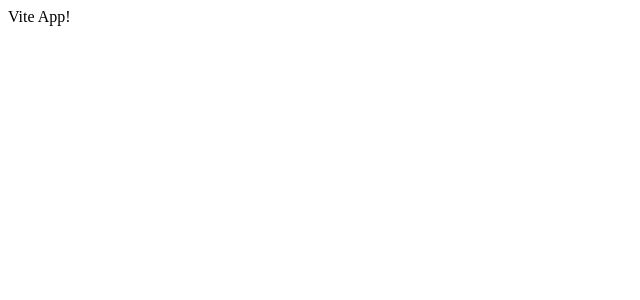
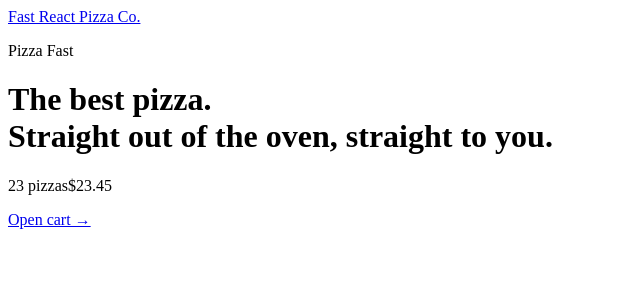
Before and after one commit to devalmazbek/react-fast-pizza, a React (Vite) app: page / in a window 1280 px wide. Shown: the top 300 px of the page, without its empty margins (0-640 px from the left). Built offline with nearby package versions, Linux system fonts and the light colour scheme.

Commit message:
implementation App layout, header component, menu loader

```diff
--- a/package.json
+++ b/package.json
@@ -11,7 +11,8 @@
   },
   "dependencies": {
     "react": "^18.2.0",
-    "react-dom": "^18.2.0"
+    "react-dom": "^18.2.0",
+    "react-router-dom": "^6.28.0"
   },
   "devDependencies": {
     "@types/react": "^18.2.15",
--- a/src/App.jsx
+++ b/src/App.jsx
@@ -1,8 +1,47 @@
 import React from 'react'
+import { createBrowserRouter, RouterProvider } from 'react-router-dom';
+
+import Home from './ui/Home';
+import Menu, {loader as menuLoader} from './features/menu/Menu';
+import Cart from './features/cart/Cart';
+import CreateOrder from './features/order/CreateOrder';
+import Order from './features/order/Order';
+import AppLayout from './ui/AppLayout';
+
+const router = createBrowserRouter([
+  {
+    element: <AppLayout/>,
+    children: [
+      {
+        path: '/',
+        element: <Home/>
+      },
+      {
+        path: '/menu',
+        element: <Menu/>,
+        loader: menuLoader,
+      },
+      {
+        path: '/cart',
+        element: <Cart/>
+      },
+      {
+        path: '/order/new',
+        element: <CreateOrder/>
+      },
+      {
+        path: '/order/:orderId',
+        element: <Order/>
+      }
+    ]
+  }
+]);
+
 
 export default function App() {
-  const x = 'test';
-  return (
-    <div>Vite App!</div>
+  return(
+    <RouterProvider router={router}>
+
+    </RouterProvider>
   )
 }
--- a/src/features/cart/CartOverview.jsx
+++ b/src/features/cart/CartOverview.jsx
@@ -1,3 +1,5 @@
+import { Link } from "react-router-dom";
+
 function CartOverview() {
     return (
       <div>
@@ -5,7 +7,7 @@ function CartOverview() {
           <span>23 pizzas</span>
           <span>$23.45</span>
         </p>
-        <a href="#">Open cart &rarr;</a>
+        <Link to='/cart'>Open cart &rarr;</Link>
       </div>
     );
   }
--- a/src/features/menu/Menu.jsx
+++ b/src/features/menu/Menu.jsx
@@ -1,5 +1,23 @@
+import { useLoaderData } from "react-router-dom";
+
+import MenuItem from './MenuItem';
+
+import { getMenu } from "../../services/apiRestaurant";
+
 function Menu() {
-    return <h1>Menu</h1>;
-  }
+  const data = useLoaderData();
 
-  export default Menu;
+  return (
+    <ul>
+      {data && data.map((pizza) => <MenuItem pizza={pizza} />)}
+    </ul>
+  );
+}
+
+
+export async function loader() {
+  const data = await getMenu();
+  return data;
+}
+
+export default Menu;
--- a/src/main.jsx
+++ b/src/main.jsx
@@ -1,6 +1,9 @@
 import React from 'react'
 import ReactDOM from 'react-dom/client'
 import App from './App.jsx'
+
+
+
 
 ReactDOM.createRoot(document.getElementById('root')).render(
   <React.StrictMode>
--- /dev/null
+++ b/src/ui/AppLayout.jsx
@@ -0,0 +1,19 @@
+import React from "react"
+import { Outlet } from "react-router-dom"
+
+import Header from "./Header"
+import CartOverview from '../features/cart/CartOverview'
+
+export default function AppLayout() {
+  return (
+    <div>
+        <Header />
+
+        <main>
+            <Outlet />
+        </main>
+
+        <CartOverview />
+    </div>
+  )
+}
--- /dev/null
+++ b/src/ui/Header.jsx
@@ -0,0 +1,11 @@
+import React from 'react'
+import { Link } from 'react-router-dom'
+
+export default function Header() {
+  return (
+    <header>
+        <Link to='/'>Fast React Pizza Co.</Link>
+        <p>Pizza Fast</p>
+    </header>
+  )
+}
```
Also changed, not shown: 1 other file (tests, documents, lock files or other folders).
